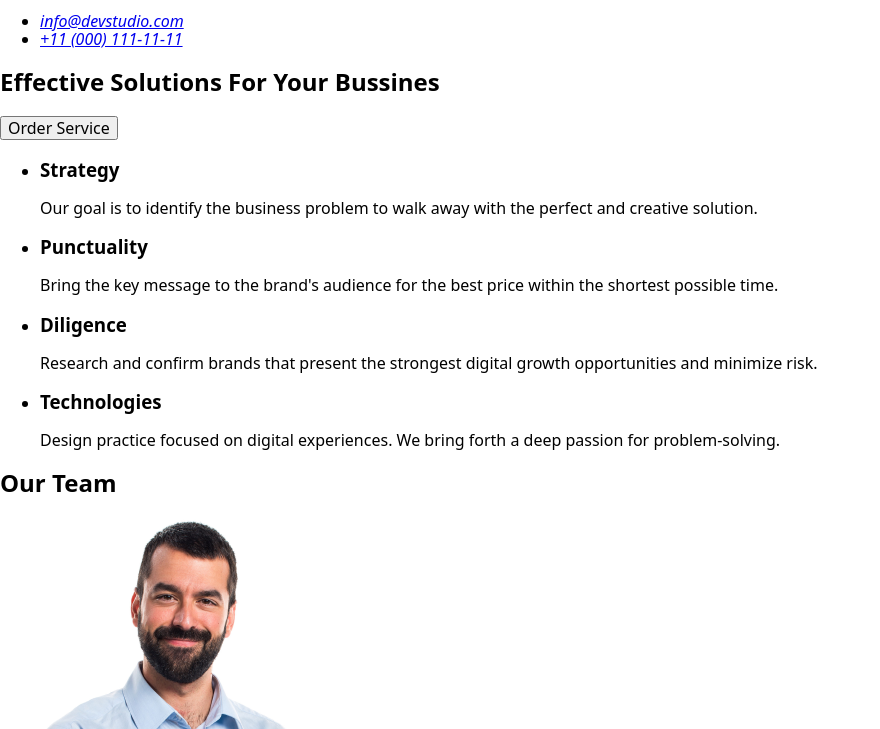
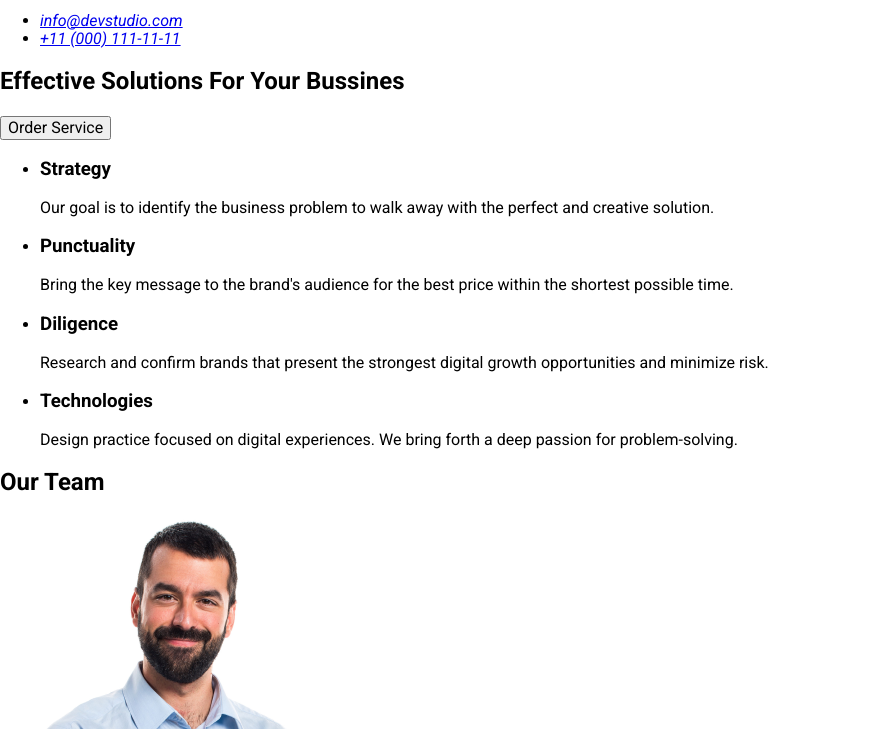
Before and after one commit to FurkanHalvaci/goit-markup-hw-02, a plain HTML site: page index.html in a window 1280 px wide. Shown: the part 127-856 px from the top of the page, without its empty margins (0-880 px from the left). Drawn offline with nearby package versions, Linux system fonts and the light colour scheme.

Commit message:
body class added

```diff
--- a/css/styles.css
+++ b/css/styles.css
@@ -0,0 +1,5 @@
+.page-body{
+    font-family: "roboto", sans-serif;
+    font-weight: "regular";
+
+}
--- a/index.html
+++ b/index.html
@@ -17,7 +17,7 @@
       rel="stylesheet"
     />
   </head>
-  <body>
+  <body class="page-body">
     <header>
       <nav>
         <ul>
```
